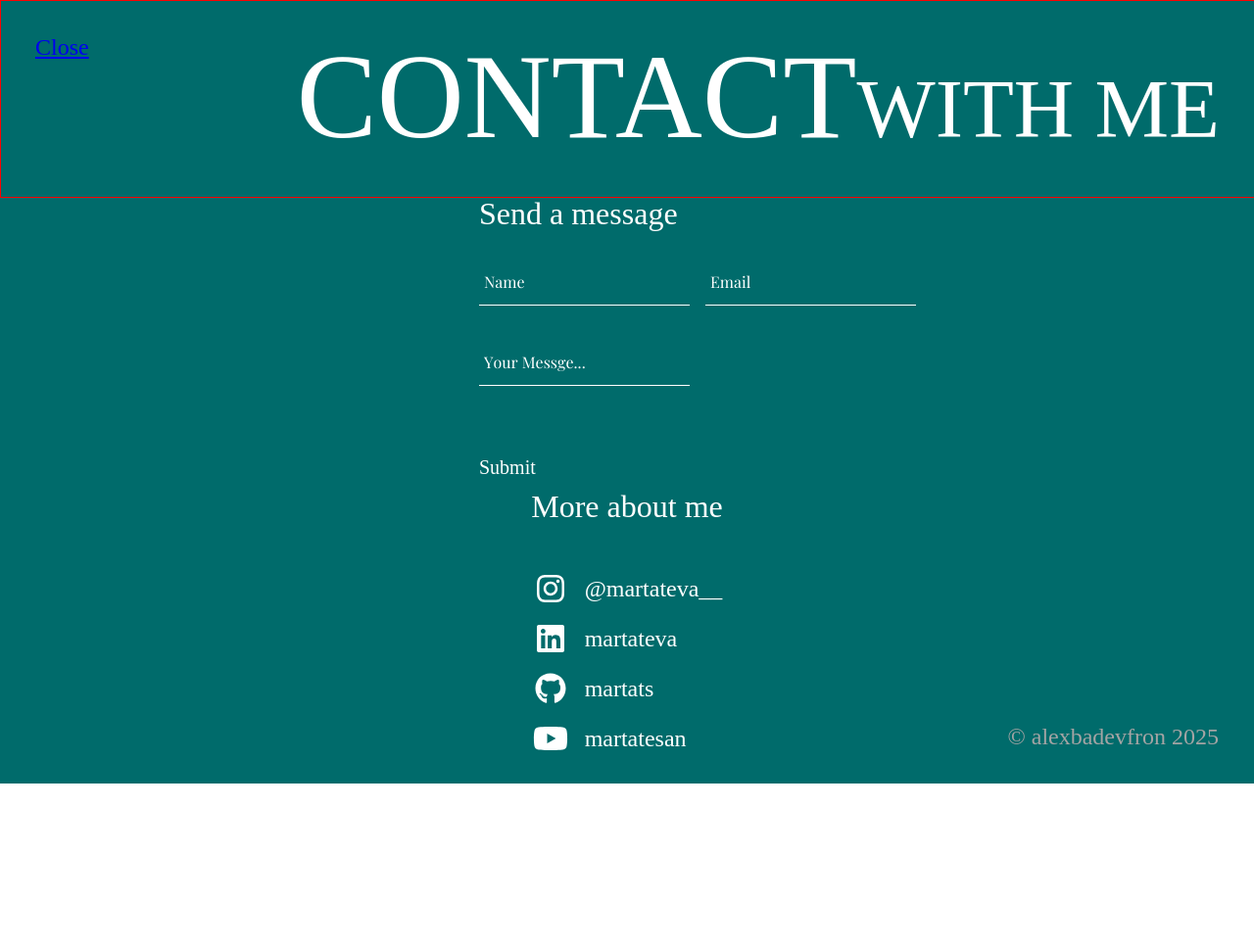
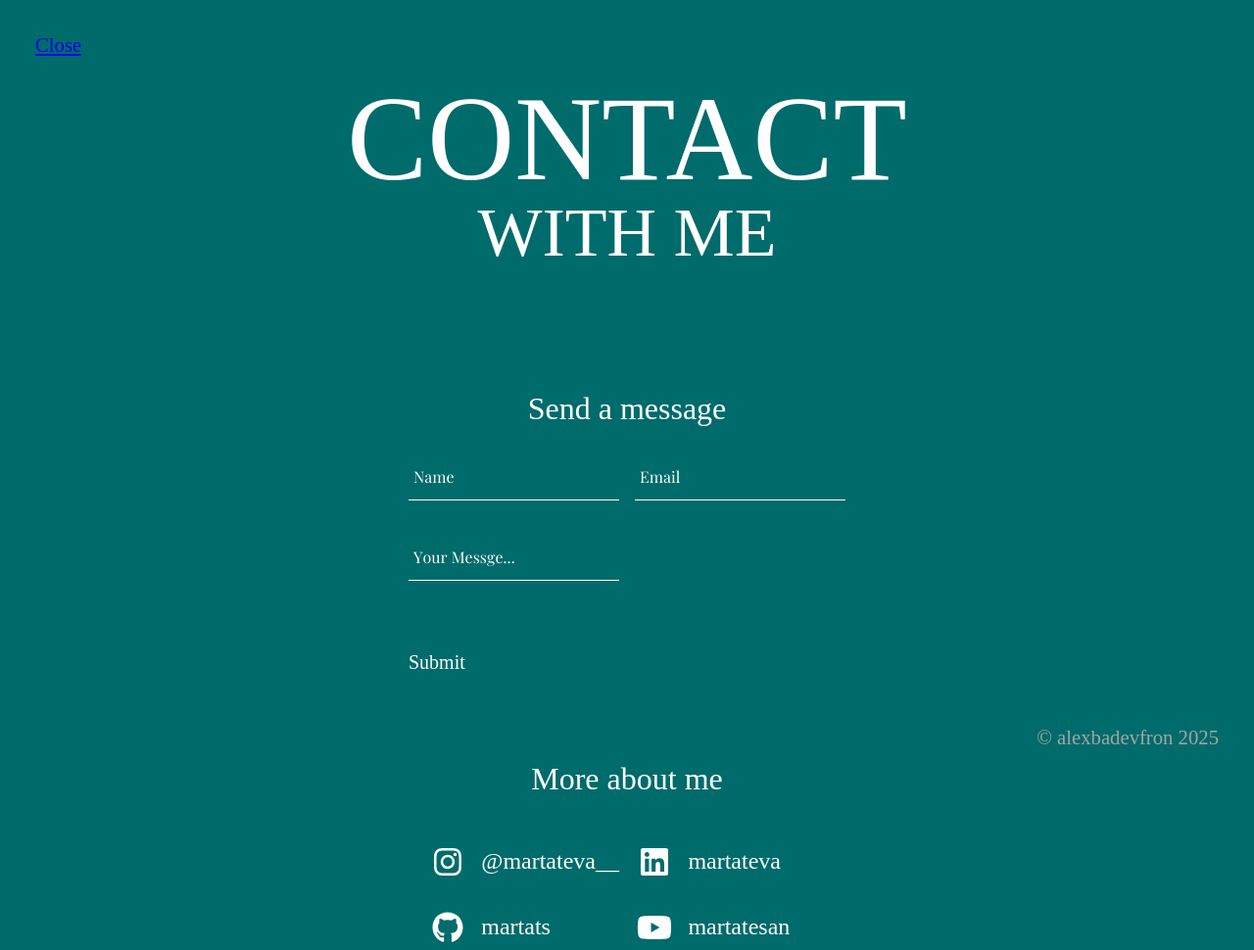
Before and after one commit to alexbaaaa/alexbaaaa.github.io, a website: page contact.html in a window 1280 px wide. Shown: the whole page at 98% size. Before the commit the page ends 800 px from the top, so only its background shows below. Drawn offline with Linux system fonts and the light colour scheme; a web font is replaced by a local one.

Commit message:
Ajustest Contact

```diff
--- a/assest/css/contact.css
+++ b/assest/css/contact.css
@@ -10,7 +10,7 @@
         flex: 1;
         width: 100%;
         display: flex;
-        justify-content: end;
+        justify-content: flex-end;
 
         h1 {
             margin-top: var(--margen);
--- a/assest/css/contact_ajustes.css
+++ b/assest/css/contact_ajustes.css
@@ -1,14 +1,77 @@
-@media (max-width: 1300px) {
-    .contact_title {
-        border: 1px solid red;
-        display: flex;
-        flex-flow: row nowrap;
-        justify-content: center;
-        align-content: center;
-        span {}
-    }
-    .contact_body {
-        flex-flow: column nowrap;
+@media  (max-width: 1300px) {
+    .contact_page {
+        height: auto;
+        min-height: 100vh;
+
+        .copyright {
+            position: fixed;
+            bottom: var(--margen);
+            right: var(--margen);
+        }
+        .Close_button {
+            position: fixed;
+            top: var(--margen);
+            left: var(--margen);
+        }
+
+        .contact_title {
+            justify-content: center ;
+            h1 {
+                display: flex;
+                flex-flow: column nowrap;
+                text-align: center;
+                margin: 0;
+                margin-top: 5rem;
+                span {
+                    font-size: 70px;
+                }
+            }
+        }
+        .contact_body {
+            flex-flow: column nowrap;
+            align-items: center;
+            justify-content:space-around;
+
+            .mensage{
+                flex: 1;
+                margin-top: 8rem;
+                margin-left: 0;
+
+                h2 {
+                    text-align: center;
+                }
+
+
+
+            }
+            .social_media {
+                margin-top: 8rem;
+                margin-bottom: 10rem;
+                margin-left: 0;
+                h2 {
+                    text-align: center;
+                }
+                ul {
+                    display: grid;
+                    grid-template-columns: 1fr 1fr;
+                    gap: 1rem;
+                }
+            }
+        }
+
     }
 
 }
+
+@media (max-width: 1100px) {
+    .contact_page{
+        .copyright{
+            position: relative;
+            margin-right: 0;
+            text-align: right;
+        }
+    }
+}
+@media (max-width: ) {
+
+}
--- a/assest/css/styles.css
+++ b/assest/css/styles.css
@@ -97,7 +97,7 @@ h1 {
 }
 
 h2 {
-	font-size: 1.5rem;
+	font-size: clamp(1rem, 0.8806rem + 0.5161vw, 1.5rem);
 	font-family: 'playfairMedium';
 	color: var(--texto-secundario);
 }
--- a/contact.html
+++ b/contact.html
@@ -8,6 +8,8 @@
     <link rel="stylesheet" href="assest/css/contact.css">
     <link rel="stylesheet" href="assest/css/contact_movil.css">
     <link rel="stylesheet" href="assest/css/contact_ajustes.css">
+    <meta name="viewport" content="width=device-width, initial-scale=1.0">
+
 </head>
 <body>
 <!-- Archivo provisional para el contact-->
@@ -64,10 +66,10 @@
             <div class="social_media">
                 <h2>More about me</h2>
                 <ul>
-                    <li><a href=""><img src="assest/icon/intagram.svg" alt="">@martateva__</a></li>
-                    <li><a href=""><img src="assest/icon/linkedin.svg" alt="">martateva</a></li>
-                    <li><a href=""><img src="assest/icon/github.svg" alt="">martats</a></li>
-                    <li><a href=""><img src="assest/icon/youtube.svg" alt="">martatesan</a></li>
+                    <li><a href="https://www.instagram.com/"><img src="assest/icon/intagram.svg" alt="">@martateva__</a></li>
+                    <li><a href="https://es.linkedin.com/"><img src="assest/icon/linkedin.svg" alt="">martateva</a></li>
+                    <li><a href="https://github.com/alexbaaaa"><img src="assest/icon/github.svg" alt="">martats</a></li>
+                    <li><a href="https://www.youtube.com/"><img src="assest/icon/youtube.svg" alt="">martatesan</a></li>
                 </ul>
             </div>
         </div>
```
